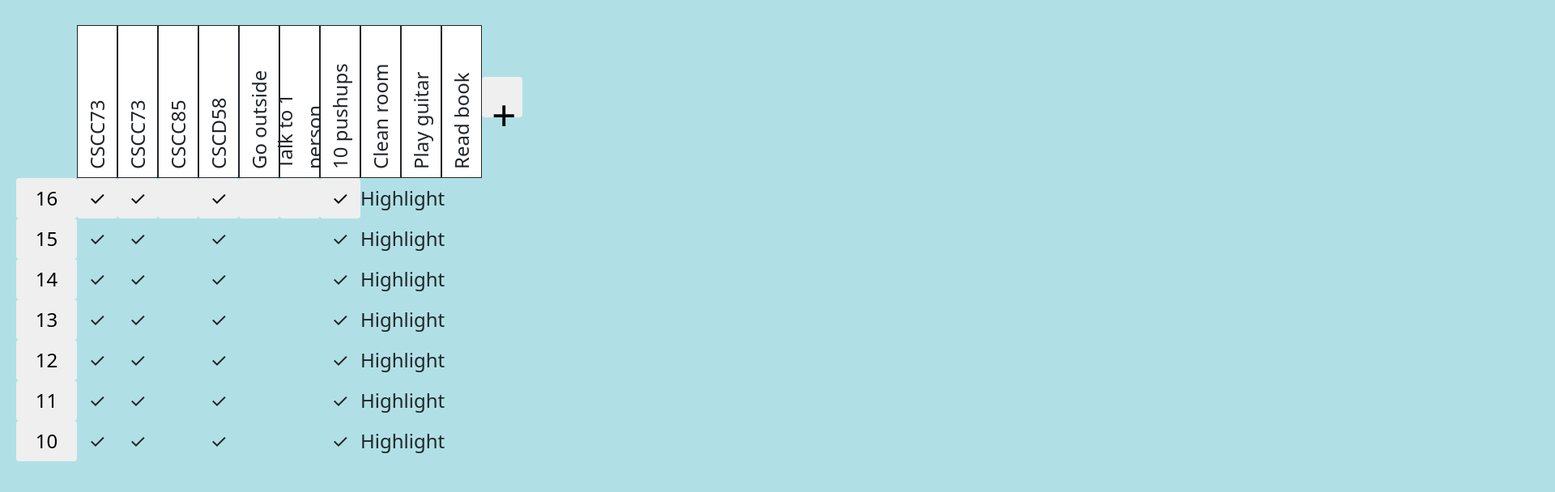
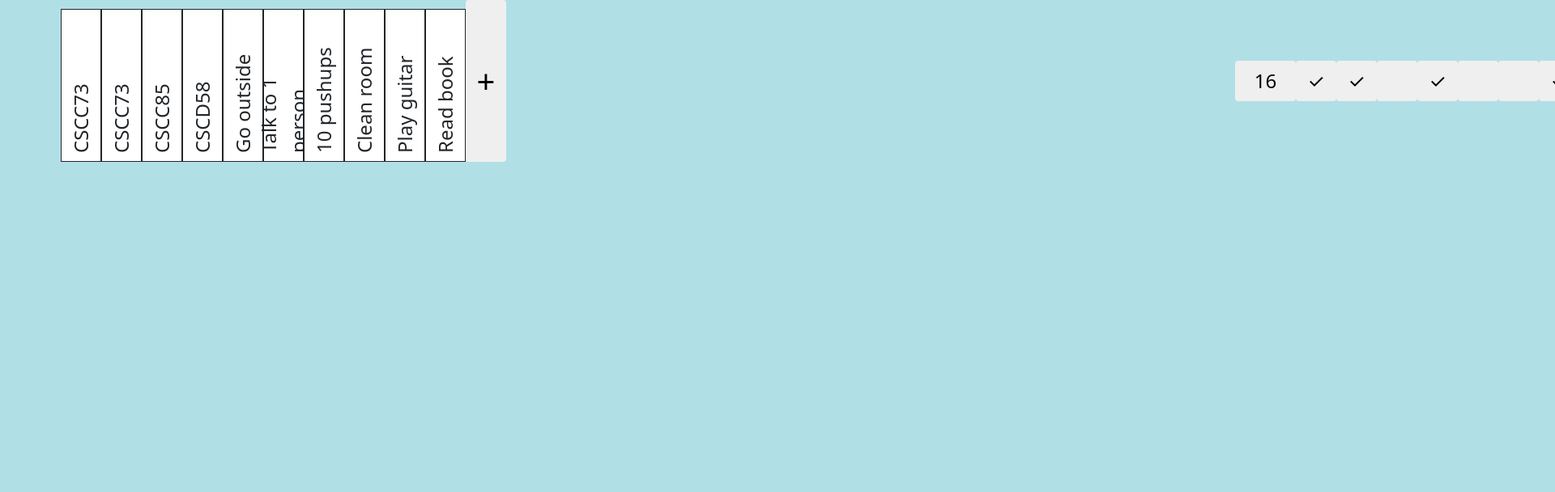
Before and after one commit to kat9897/koh, a React (Create React App) app in the folder koh/: page / in a window 1280 px wide. Shown: the top 608 px of the page at 81% size, 1920 px wide, since content can reach past the window. Built offline with nearby package versions, Linux system fonts and the light colour scheme; the HTML template or start-up script is replaced by a standard one.

Commit message:
experimented more with styling

```diff
--- a/koh/src/App.js
+++ b/koh/src/App.js
@@ -8,7 +8,7 @@ import './App.css'
 function App() {
 
   return (
-    <Webpage/>
+    <Webpage className="appContainer"/>
   );
 }
 
--- a/koh/src/components/HabitDisplayShell.js
+++ b/koh/src/components/HabitDisplayShell.js
@@ -2,7 +2,7 @@ import React from 'react'
 //import { HabitDisplay } from './HabitDisplay'
 
 const HabitDisplayShell = () => {
-    let habitNames = ["CSCC73", "CSCC73", "CSCC85", "CSCD58" , "Go outside", "Talk to 1 person", "10 pushups", "Clean room", "Play guitar", "Read book"];
+    let habitNames = ["CSCC73", "CSCC73", "CSCC85", "CSCD58", "Go outside", "Talk to 1 person", "10 pushups", "Clean room", "Play guitar", "Read book"];
     //let habitDescriptions = [];
 
     return (
--- a/koh/src/components/Webpage.js
+++ b/koh/src/components/Webpage.js
@@ -7,7 +7,7 @@ import DateDisplayShell  from './DateDisplayShell'
 export const Webpage = () => {
     const currDate = new Date().getDate();
     return (
-        <div>
+        <div className='appContainer'>
             <HabitDisplayShell/>
             <DateDisplayShell/>
             {/*<Header></Header>*/}
--- a/koh/src/components/styles.css
+++ b/koh/src/components/styles.css
@@ -1,10 +1,16 @@
 body {
   background-color: powderblue;
-  padding: 20px;
+  margin: 0;
+  padding: 0;
 
   font-family: system-ui, -apple-system, BlinkMacSystemFont, 'Segoe UI', Roboto, Oxygen, Ubuntu, Cantarell, 'Open Sans', 'Helvetica Neue', sans-serif;
   font-size: 18pt;
 }
+
+.appContainer {
+  margin: 0 auto 0 auto;
+}
+
 h4 {
   color: white;
 }
@@ -22,7 +28,7 @@ h1, label, table {
   /*left: 75px;*/
   height: 200px;
   display: grid;
-  grid-template-columns: 75px 50px 50px 50px 50px 50px 50px 50px 50px 50px 50px 50px 50px 50px 50px 50px 50px 50px 50px 50px 50px 50px 50px 50px 50px 50px 50px 50px 50px 50px 50px 50px 50px 50px 50px 50px 50px 50px 50px 50px 50px 50px;
+  grid-template-columns: 75px 50px 50px 50px 50px 50px 50px 50px 50px 50px 50px 50px 50px 50px 50px 50px 50px 50px 50px 50px 50px 50px 50px 50px 50px 50px 50px 50px 50px 50px;
 }
 
 .habitName {
@@ -47,9 +53,9 @@ h1, label, table {
 }
 
 .addHabit {
-  height: 50px;
+  height: 200px;
   width: 50px;
-  font-size: 40pt;
+  font-size: 30pt;
   text-align: center;
 }
 
--- a/koh/src/index.css
+++ b/koh/src/index.css
@@ -2,3 +2,8 @@
   margin: 0;
   padding: 0;
 }
+
+.appContainer {
+  display: flex;
+  align-items: center;
+}
```
